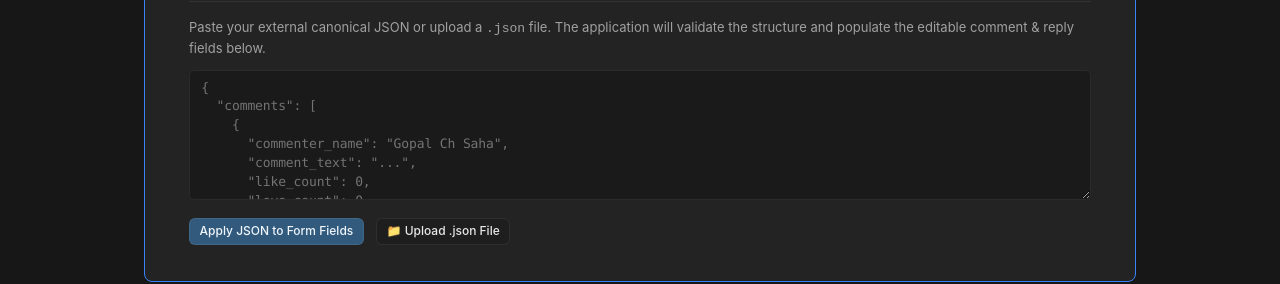
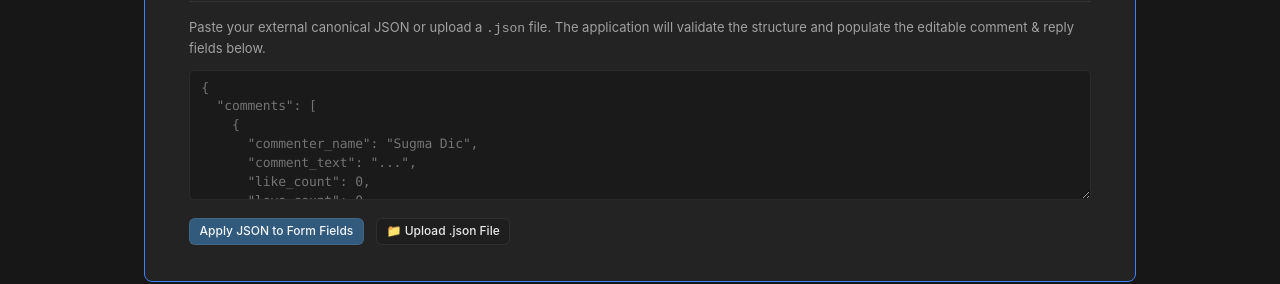
Before and after one commit to antarjit-das/fb-manual-dataentry-UI, a Next.js app: page /collect in a window 1280 px wide. Shown: the part 275-559 px from the top of the page. Built offline with nearby package versions, Linux system fonts and the light colour scheme.

Commit message:
fixed some minor UI stuff in the autofill section, some comment fixes

```diff
--- a/src/components/post/AutofillSection.tsx
+++ b/src/components/post/AutofillSection.tsx
@@ -312,7 +312,7 @@ export default function AutofillSection({ onAutofill }: AutofillSectionProps) {
                   rows={6}
                   value={jsonText}
                   onChange={(e) => setJsonText(e.target.value)}
-                  placeholder={`{\n  "comments": [\n    {\n      "commenter_name": "Gopal Ch Saha",\n      "comment_text": "...",\n      "like_count": 0,\n      "love_count": 0,\n      "haha_count": 0,\n      "wow_count": 0,\n      "sad_count": 0,\n      "angry_count": 0,\n      "care_count": 0,\n      "replies": [\n        {\n          "commenter_name": "Chandrani Sarkar",\n          "reply_text": "Gopal Ch Saha ...",\n          "like_count": 0,\n          "love_count": 0,\n          "haha_count": 0,\n          "wow_count": 0,\n          "sad_count": 0,\n          "angry_count": 0,\n          "care_count": 0,\n          "replies": []\n        }\n      ]\n    }\n  ]\n}`}
+                  placeholder={`{\n  "comments": [\n    {\n      "commenter_name": "Sugma Dic",\n      "comment_text": "...",\n      "like_count": 0,\n      "love_count": 0,\n      "haha_count": 0,\n      "wow_count": 0,\n      "sad_count": 0,\n      "angry_count": 0,\n      "care_count": 0,\n      "replies": [\n        {\n          "commenter_name": "Ligma Balls",\n          "reply_text": "Sugma Dic",\n          "like_count": 0,\n          "love_count": 0,\n          "haha_count": 0,\n          "wow_count": 0,\n          "sad_count": 0,\n          "angry_count": 0,\n          "care_count": 0,\n          "replies": []\n        }\n      ]\n    }\n  ]\n}`}
                   style={{ fontSize: "0.8125rem" }}
                 />
               </div>
```
Also changed, not shown: 2 other files (tests, documents, lock files or other folders).
